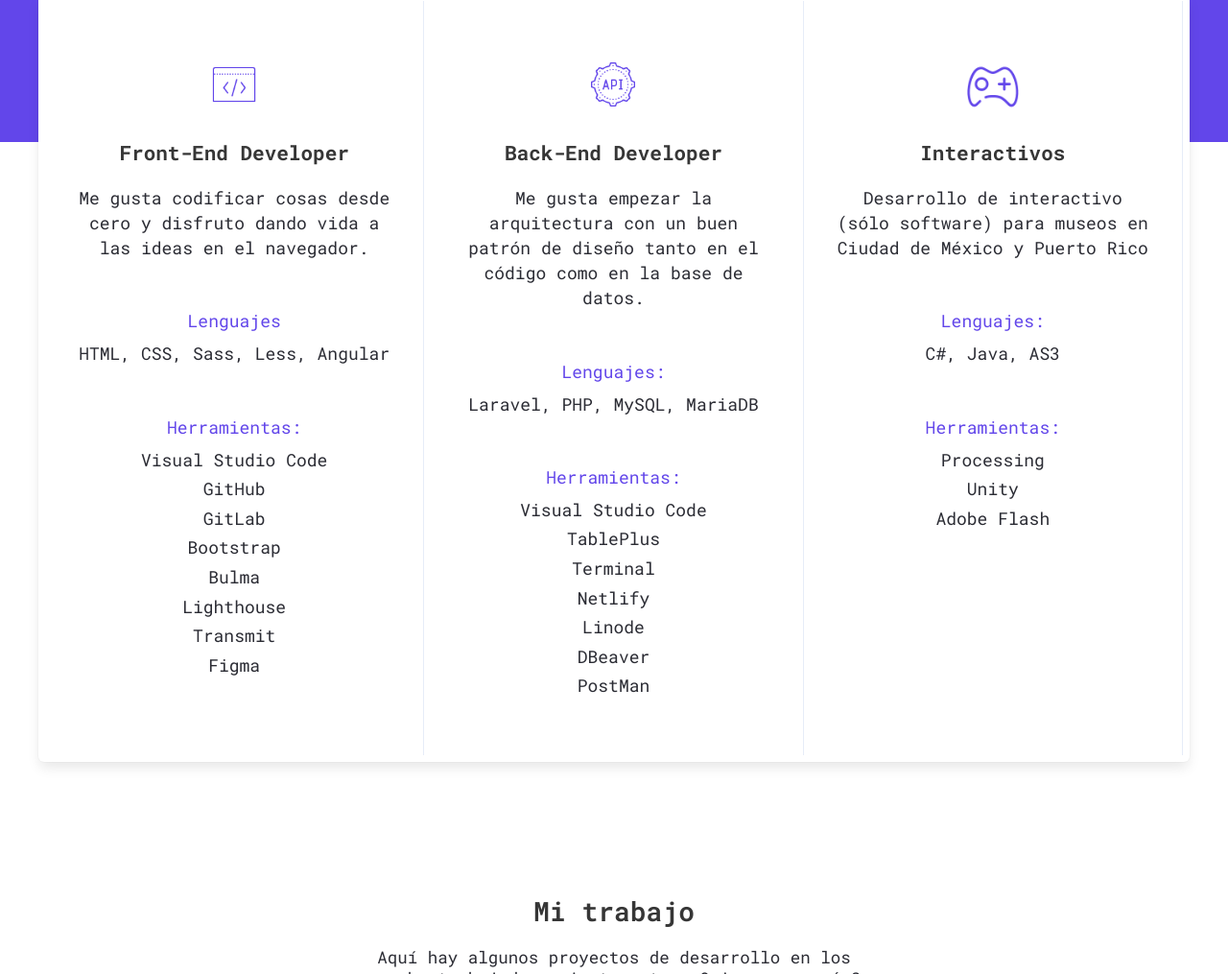
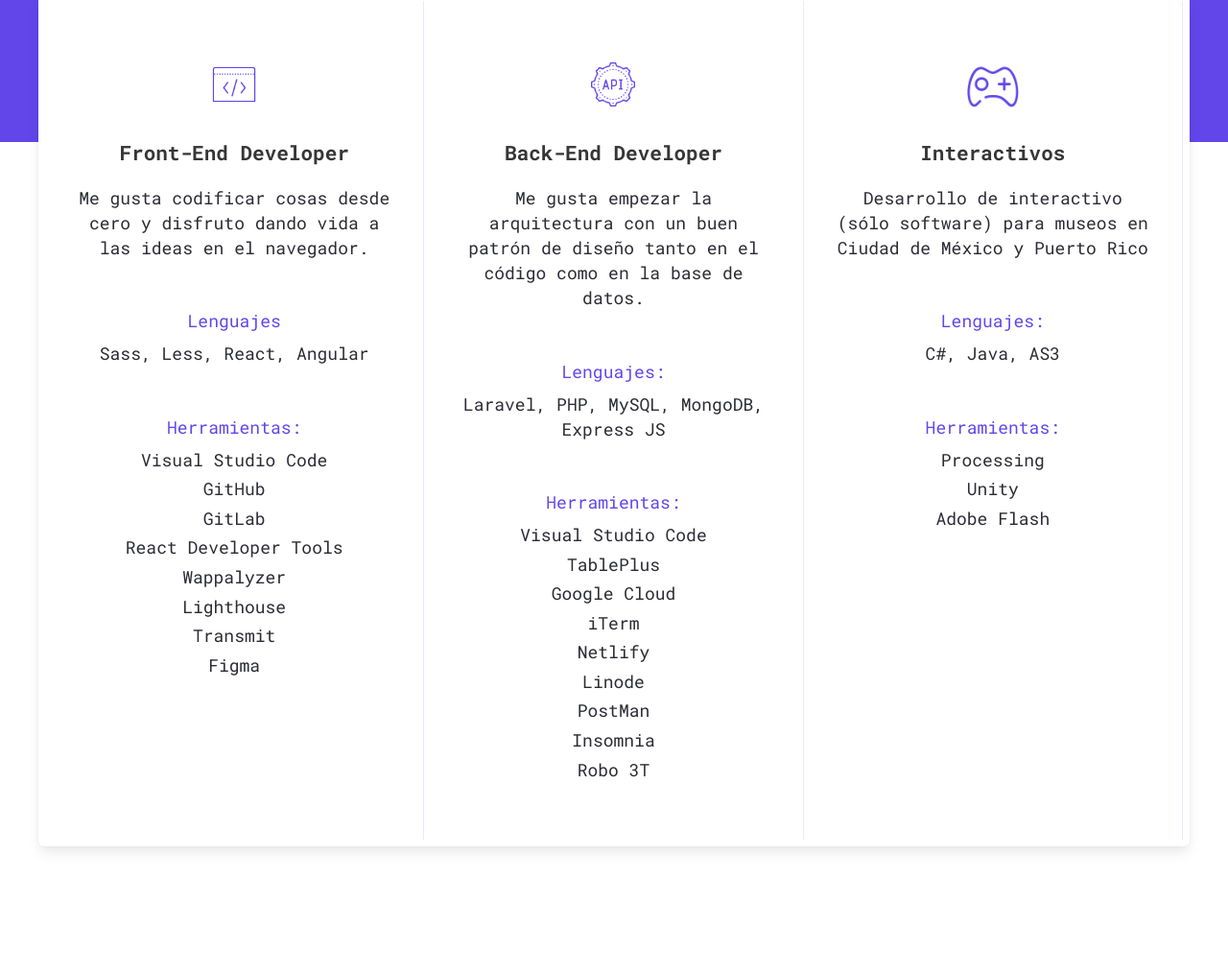
Before and after one commit to giovanniarandaa/giovanniarandaa.github.io, a plain HTML site: page index.html in a window 1280 px wide. Shown: the part 1274-2289 px from the top of the page at 96% size. Drawn offline with Linux system fonts and the light colour scheme.

Commit message:
Update index.html

```diff
--- a/index.html
+++ b/index.html
@@ -70,7 +70,7 @@
                 <div class="column is-three-fifths">
                     <h1 class="title is-spaced is-size-3-desktop is-size-4-mobile">Hola, soy Giovanni, mucho gusto.</h1>
                     <h2 class="subtitle is-size-5-desktop">
-                        Tengo 24 años y soy desarrollador Full Stack con una gran
+                        Tengo 25 años y soy desarrollador Full Stack con una gran
                         experiencia en desarrollo de sitios web. He trabajado a distancia para agencias, como desarrollador para startups,
                         y he colaborado con personas talentosas para crear productos digitales para uso comercial.
                         Tengo una curiosidad sobre todo y trabajo constante para mejorar mis habilidades.
@@ -90,14 +90,14 @@
                             <h1 class="title is-size-4 is-spaced">Front-End Developer</h1>
                             <p>Me gusta codificar cosas desde cero y disfruto dando vida a las ideas en el navegador.</p>
                             <p class="list-title has-text-primary has-text-weight-normal">Lenguajes</p>
-                            <p>HTML, CSS, Sass, Less, Angular</p>
+                            <p>Sass, Less, React, Angular</p>
                             <p class="list-title has-text-primary has-text-weight-normal">Herramientas:</p>
                             <ul>
                                 <li>Visual Studio Code</li>
                                 <li>GitHub</li>
                                 <li>GitLab</li>
-                                <li>Bootstrap</li>
-                                <li>Bulma</li>
+                                <li>React Developer Tools</li>
+                                <li>Wappalyzer</li>
                                 <li>Lighthouse</li>
                                 <li>Transmit</li>
                                 <li>Figma</li>
@@ -108,16 +108,18 @@
                             <h1 class="title is-size-4 is-spaced">Back-End Developer</h1>
                             <p>Me gusta empezar la arquitectura con un buen patrón de diseño tanto en el código como en la base de datos.</p>
                             <p class="list-title has-text-primary has-text-weight-normal">Lenguajes:</p>
-                            <p>Laravel, PHP, MySQL, MariaDB</p>
+                            <p>Laravel, PHP, MySQL, MongoDB, Express JS</p>
                             <p class="list-title has-text-primary has-text-weight-normal">Herramientas:</p>
                             <ul>
                                 <li>Visual Studio Code</li>
                                 <li>TablePlus</li>
-                                <li>Terminal</li>
+                                <li>Google Cloud</li>
+                                <li>iTerm</li>
                                 <li>Netlify</li>
                                 <li>Linode</li>
-                                <li>DBeaver</li>
                                 <li>PostMan</li>
+                                <li>Insomnia</li>
+                                <li>Robo 3T</li>
                             </ul>
                         </div>
                         <div class="column">
```
